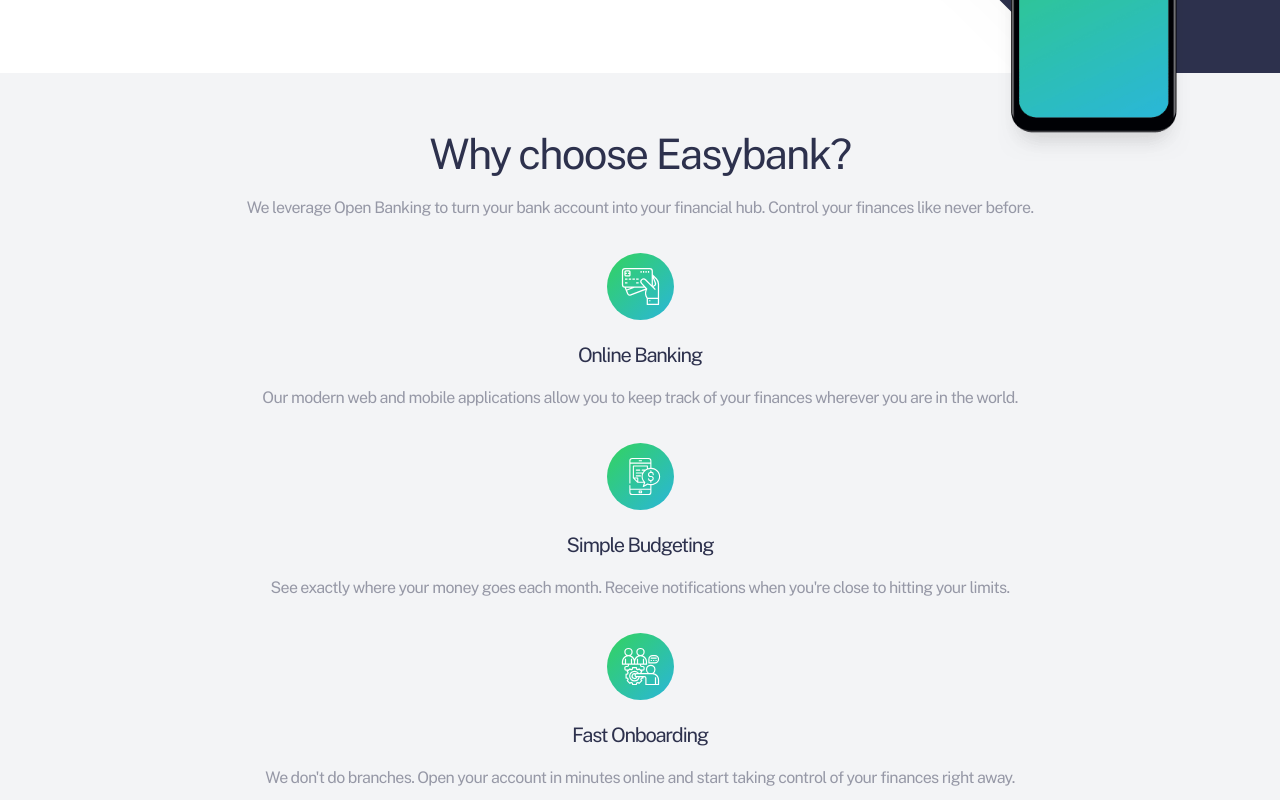
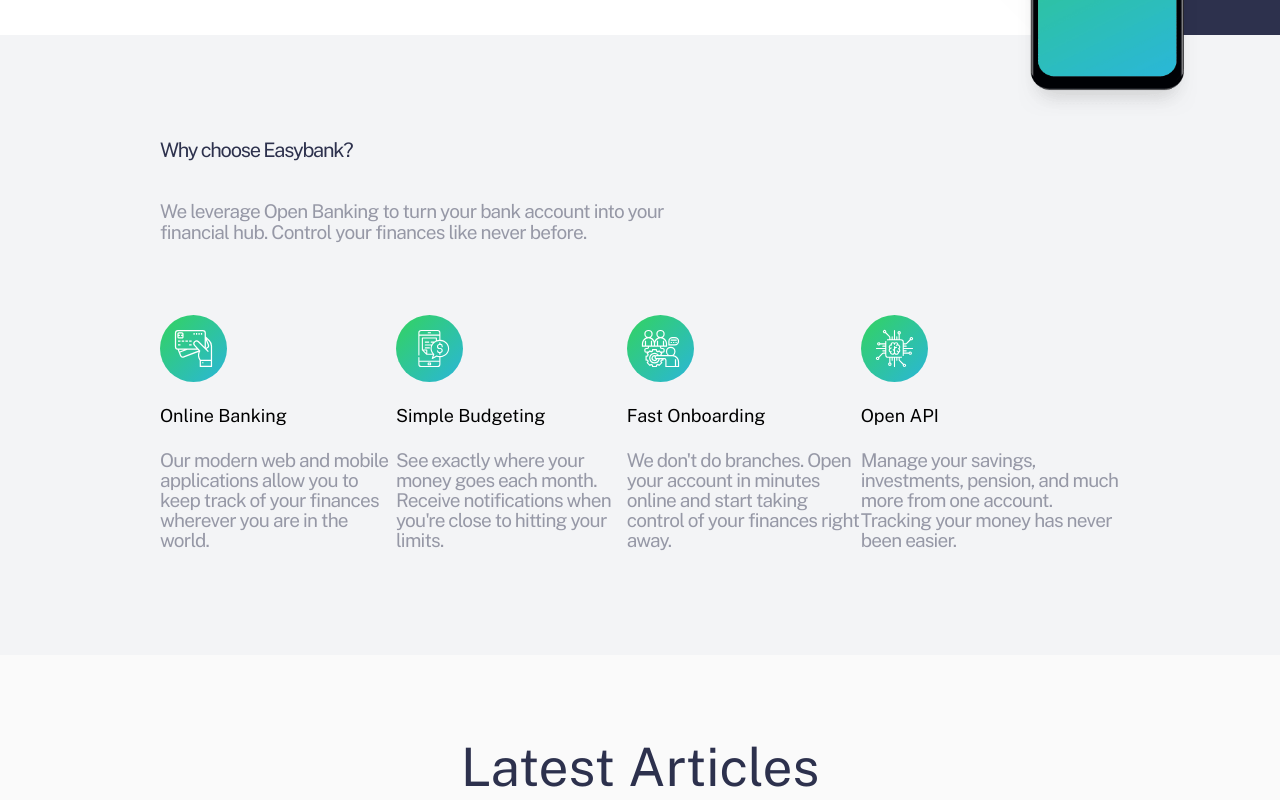
Before and after one commit to izurai27/easybank-landingpage, a React (Create React App) app: page / in a window 1280 px wide. Shown: the part 500-1300 px from the top of the page. Built offline with nearby package versions, Linux system fonts and the light colour scheme; the HTML template or start-up script is replaced by a standard one.

Commit message:
reason desktop

```diff
--- a/src/component.styled/hero.styled.js
+++ b/src/component.styled/hero.styled.js
@@ -1,6 +1,7 @@
 import styled from "styled-components";
 import bgImg from '../images/bg-intro-mobile.svg'
 import bgImgDesktop from '../images/bg-intro-desktop.svg'
+
 export const HeroStyled = styled.main`
   text-align:center;
 
--- a/src/component.styled/reason.styled.js
+++ b/src/component.styled/reason.styled.js
@@ -6,9 +6,9 @@
   padding: 60px 24px;
   display:flex;
   flex-direction: column;
-  row-gap: 36px;
+  row-gap: calc(36/16*1rem);
 
-  .group{
+  .title,.group{
     display:flex;
     flex-direction: column;
     row-gap:25px;
@@ -19,4 +19,28 @@
   img{
     width: calc(67/16*1rem);
   }
+
+
+  @media only screen and (min-width:765px){
+    align-items: flex-start;
+    padding: calc(105/16*1rem) 10rem;
+    row-gap: calc(73/16*1rem);
+
+    .cards{
+      display:flex;
+    }
+
+    .group{
+      text-align: left;
+      align-items: flex-start;
+    }
+
+    .title{
+      align-items: flex-start;
+      width:calc(800/1440*100%);
+      text-align: left;
+      row-gap:calc(41/16*1rem);
+    }
+  }
+
 `
--- a/src/components/reason.jsx
+++ b/src/components/reason.jsx
@@ -8,16 +8,17 @@
 const Reason = () => {
   return (
     <ReasonStyled>
-      <div className="group">
-        <h1>Why choose Easybank?</h1>
+      <div className="title">
+        <h2>Why choose Easybank?</h2>
         <p>We leverage Open Banking to turn your bank account into your financial hub. Control
     your finances like never before.</p>
 
       </div>
 
+    <div className="cards">
       <div className="group">
         <img src={onlineImg} alt="online banking illustration" />
-      <h2>Online Banking</h2>
+        <h3>Online Banking</h3>
         <p>Our modern web and mobile applications allow you to keep track of your finances
       wherever you are in the world.</p>
 
@@ -25,7 +26,7 @@
 
       <div className="group">
         <img src={budgetingImg} alt="simple budgeting illustration" />
-      <h2>Simple Budgeting</h2>
+        <h3>Simple Budgeting</h3>
         <p>See exactly where your money goes each month. Receive notifications when you&#39;re
       close to hitting your limits.</p>
 
@@ -33,7 +34,7 @@
 
       <div className="group">
         <img src={onboardingImg} alt="fast onboarding illustration" />
-      <h2>Fast Onboarding</h2>
+        <h3>Fast Onboarding</h3>
         <p>We don&#39;t do branches. Open your account in minutes online and start taking control
       of your finances right away.</p>
 
@@ -41,13 +42,13 @@
 
       <div className="group">
         <img src={apiImg} alt="api illustration" />
-      <h2>Open API</h2>
+        <h3>Open API</h3>
         <p>Manage your savings, investments, pension, and much more from one account. Tracking
         your money has never been easier.</p>
 
       </div>
 
-
+    </div>
 
     </ReasonStyled>
 
--- a/src/global.css.js
+++ b/src/global.css.js
@@ -32,6 +32,7 @@
   letter-spacing: -0.04em;
   color: var(--darkBlue);
 
+
 }
 
 p{
@@ -39,8 +40,7 @@
   letter-spacing:-0.04em;
   color:var(--grayishBlue);
   line-height:106%;
-  /* margin-top:1rem;
-  margin-bottom:1rem; */
+
 }
 
 button{
@@ -58,4 +58,23 @@
   letter-spacing: -0.06em;
   color:var(--darkBlue);
 }
+
+@media only screen and (min-width:765px){
+
+  h1{
+    font-size:calc(53/16*1rem);
+    letter-spacing: 0;
+
+  }
+
+  p{
+  font-size:calc(19/16*1rem);
+
+
+  line-height:106%;
+
+}
+
+}
+
 `
```
Lines whose indentation alone changed are shown as unchanged.
